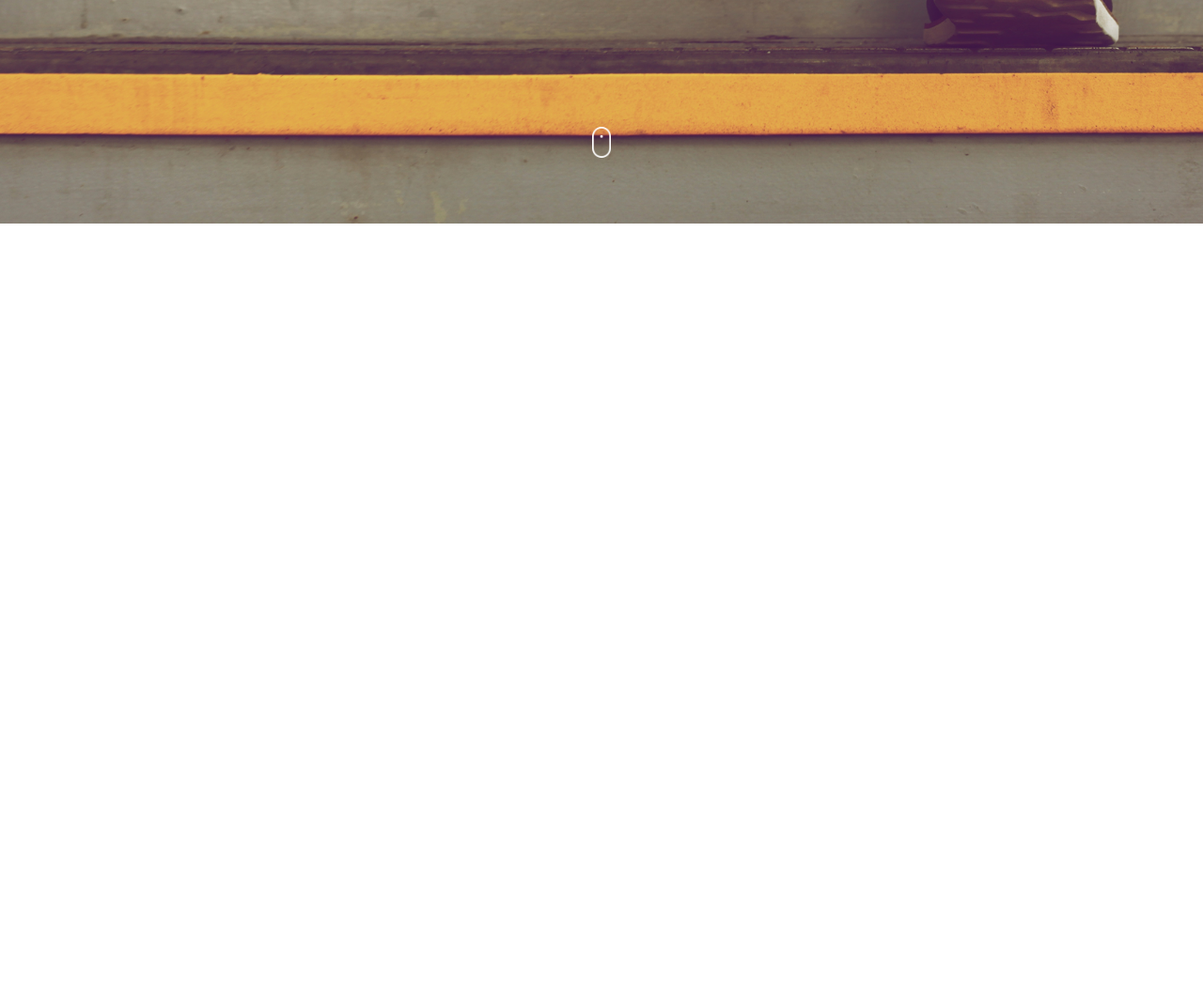
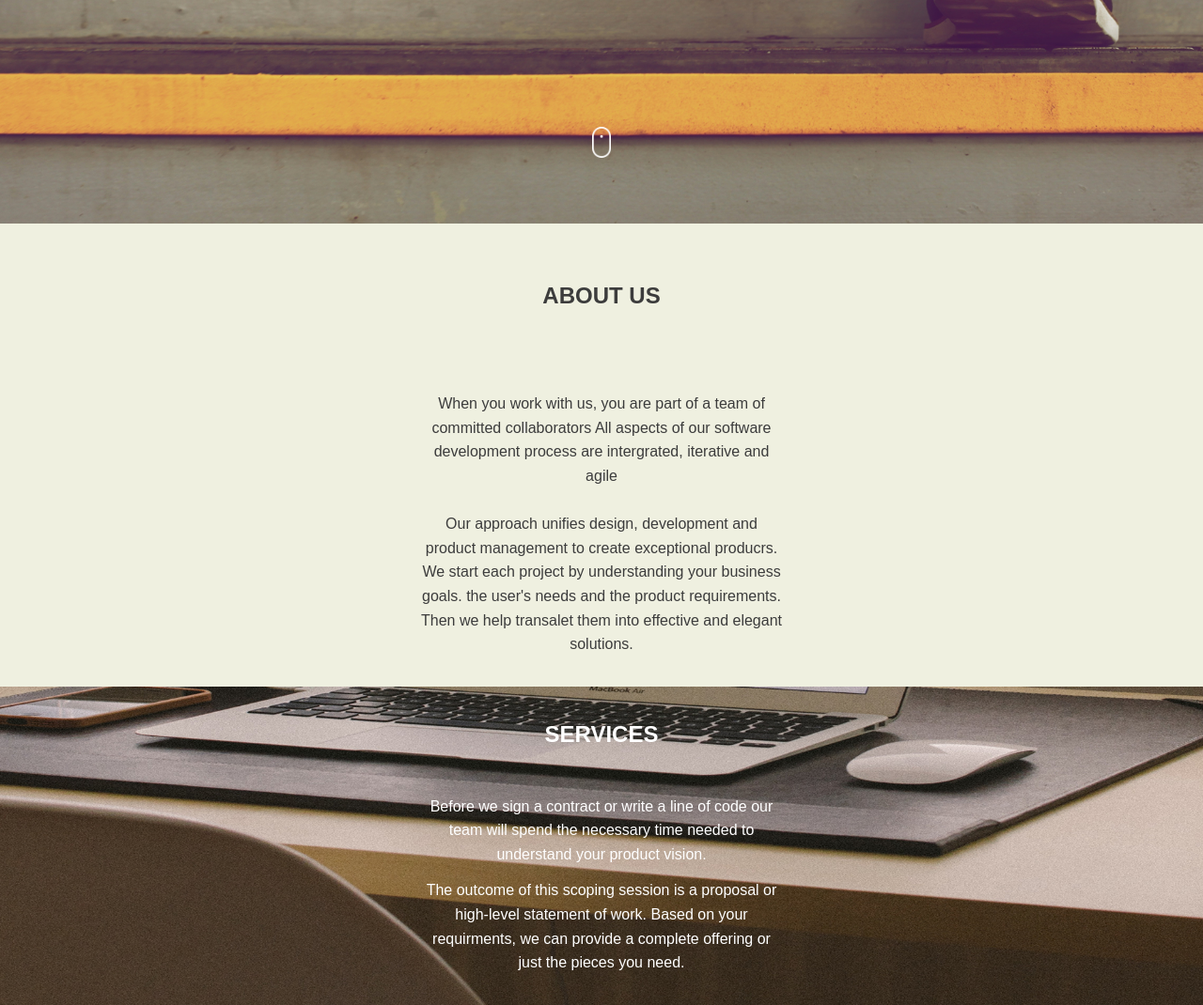
Before and after one commit to Iamkosgei/delani-studios, a plain HTML site: page index.html in a window 1280 px wide. Shown: the part 562-1632 px from the top of the page at 94% size. Before the commit the page ends 800 px from the top, so only its background shows below. Drawn offline with Linux system fonts and the light colour scheme.

Commit message:
added the about us and service section

```diff
--- a/css/style.css
+++ b/css/style.css
@@ -63,3 +63,44 @@ html,body
 {
     cursor: pointer;
 }
+
+/* about us */
+
+#about-us
+{
+    background: #EFF0E0;
+}
+
+.about-us-text
+{
+    width: 30%;
+    margin: 0 auto;
+    text-align: center;
+
+    padding-bottom: 2rem;
+    color: #3c3c3c;
+    display: grid;
+    grid-template-rows: repeat(3,1fr);
+    align-items: center
+}
+
+/* services */
+#services
+{
+    background: url("/assets/backgrounds/s_image.jpg") center center/cover no-repeat;
+    color: white
+}
+
+.services-text
+{
+    width: 30%;
+    height: 100%;
+    margin: 0 auto;
+    text-align: center;
+
+    padding-bottom: 2rem;
+
+    display: grid;
+    grid-template-rows: repeat(3,1fr);
+    align-items: center
+}
--- a/index.html
+++ b/index.html
@@ -27,5 +27,40 @@
 
             </section>
 
+                <!--about us-->
+        <section id="about-us">
+                <div class="about-us-text">
+                    <h1> ABOUT US</h1>
+                    <p>When you work with us, you are part of a team of committed collaborators
+                        All aspects of our software development process are intergrated, iterative and agile
+                    </p>
+                    <p>
+                        Our approach unifies design, development and
+                        product management to create exceptional producrs.
+                        We start each project by understanding your business goals.
+                        the user's needs and the product requirements.
+                        Then we help transalet them into effective and elegant solutions.
+                    </p>
+                </div>
+
+            </section>
+
+                <!--services-->
+        <section id="services">
+                <div class="services-text">
+                        <h1> SERVICES</h1>
+                        <p>Before we sign a contract or write a line of code our team will spend the necessary
+                            time needed to understand your product vision.
+                        </p>
+                        <p>
+                            The outcome of this scoping session is a proposal or high-level statement of work.
+                            Based on your requirments, we can provide a complete offering or just the pieces
+                            you need.
+                        </p>
+                </div>
+
+    </section>
+
+
 </body>
 </html>
```
